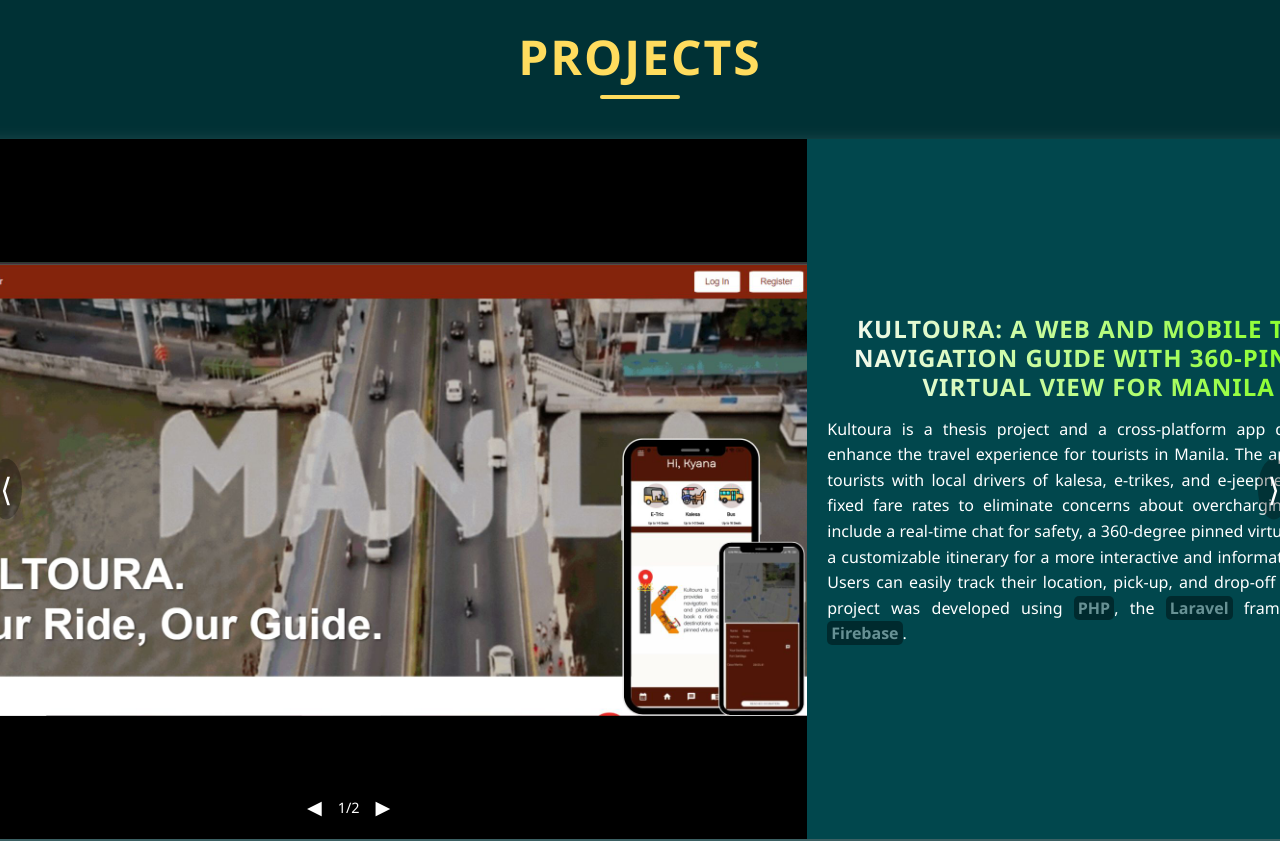
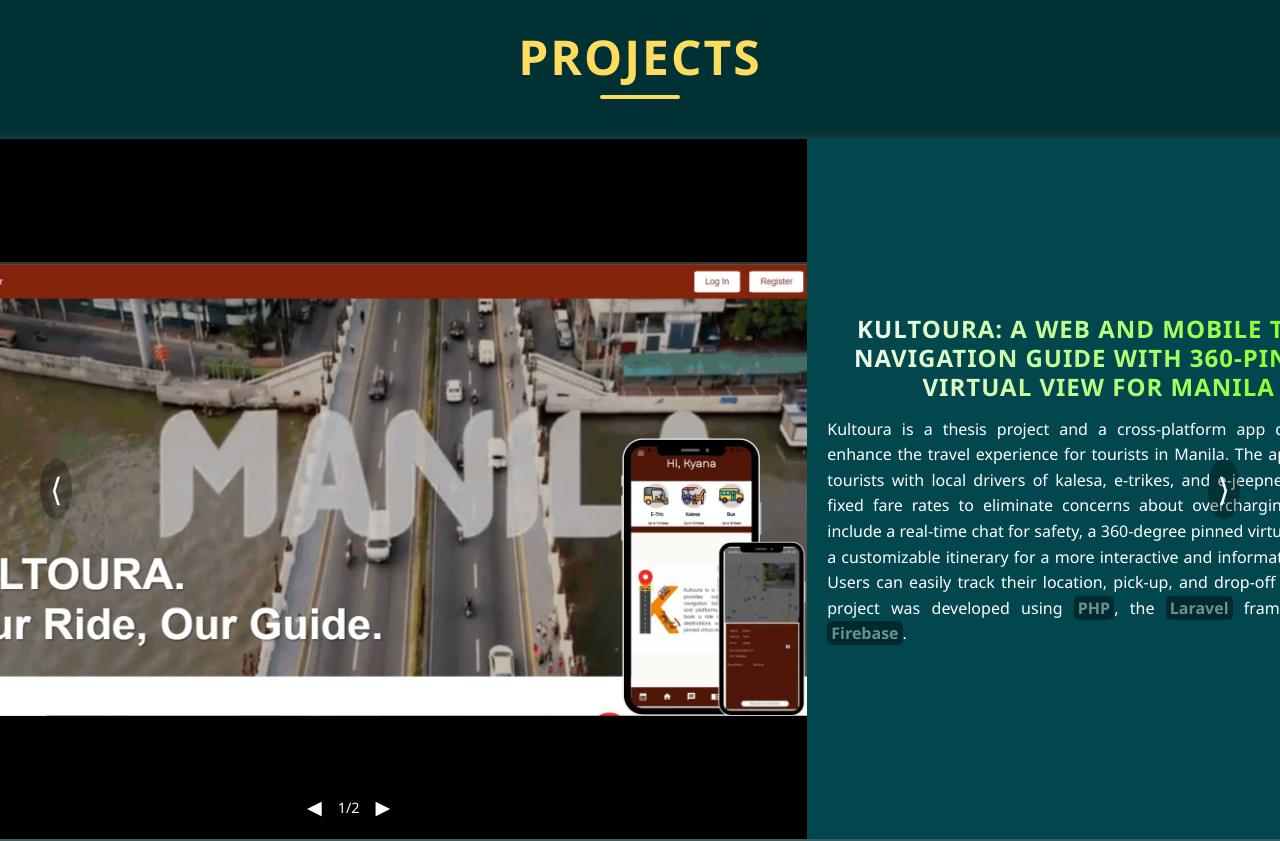
Before and after one commit to JoyBerce/Portfolio, a React (Vite) app: page / in a window 1280 px wide. Shown: the part 1960-2801 px from the top of the page. Built offline with nearby package versions, Linux system fonts and the light colour scheme.

Commit message:
Reduce max-width of project navigation

```diff
--- a/src/css/Projects.css
+++ b/src/css/Projects.css
@@ -33,7 +33,7 @@
   display: flex;
   align-items: center;
   width: 100%;
-  max-width: 1200px;
+  max-width: 1100px;
   flex-direction: column;
   gap: 20px;
 }
```
